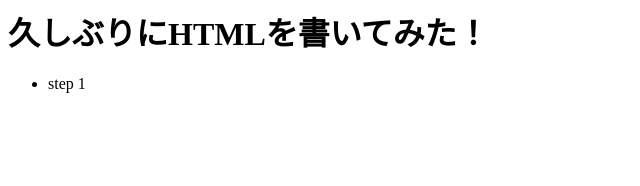
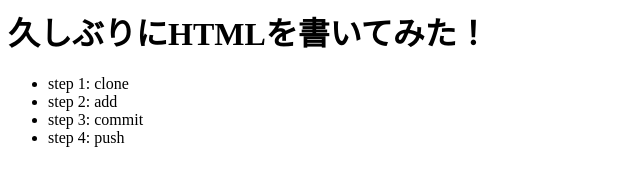
Before and after one commit to soozhin/for-the-first-time-in-forever, a plain HTML site: page index.html in a window 1280 px wide. Shown: the whole page, without its empty margins (0-640 px from the left). Drawn offline with Linux system fonts and the light colour scheme.

Commit message:
ステップを追加した

```diff
--- a/index.html
+++ b/index.html
@@ -12,9 +12,10 @@
 
     <div>
         <ul>
-            <li>
-                step 1
-            </li>
+            <li>step 1: clone</li>
+            <li>step 2: add</li>
+            <li>step 3: commit</li>
+            <li>step 4: push</li>
         </ul>
     </div>
 </body>
```
